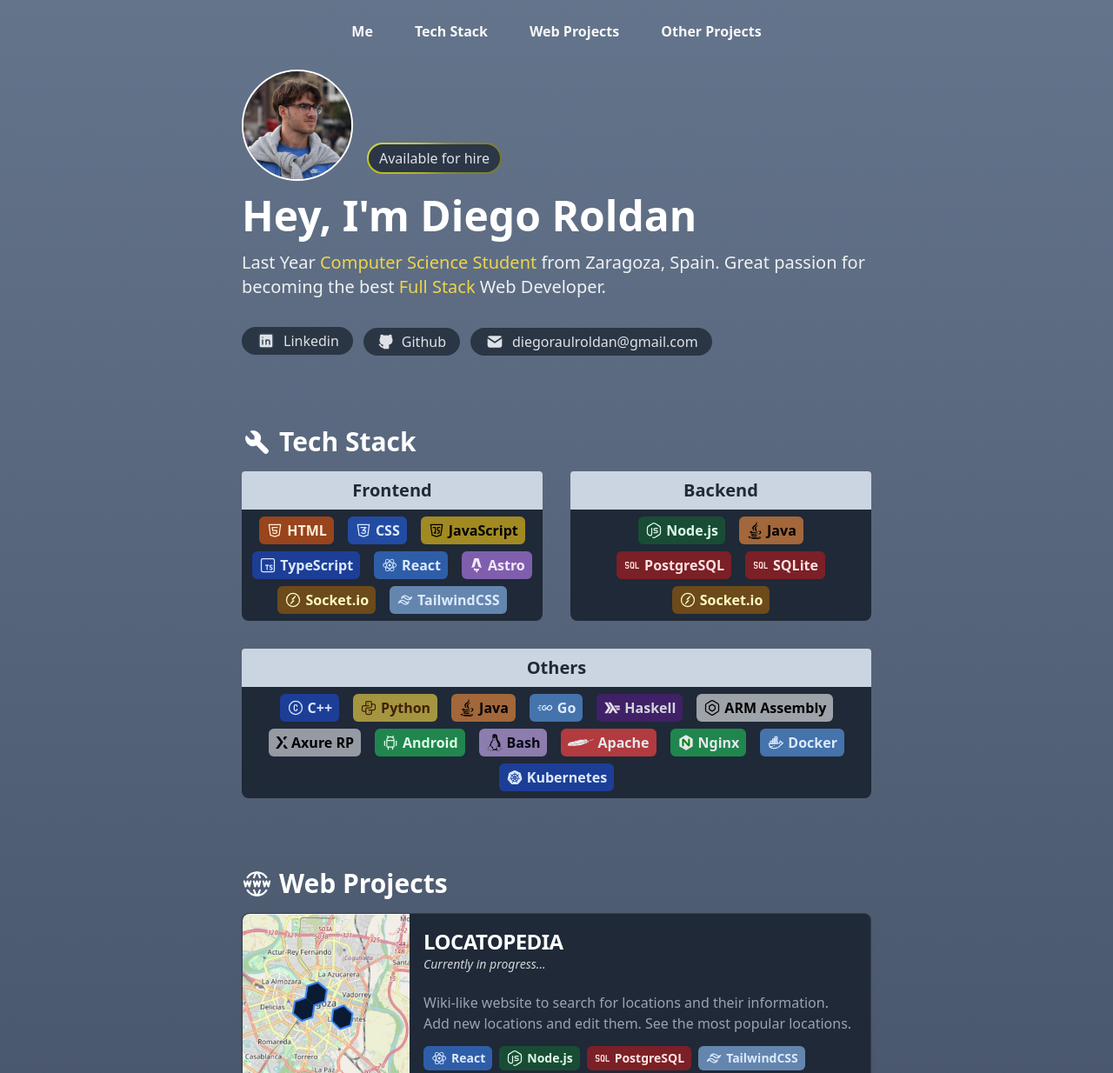
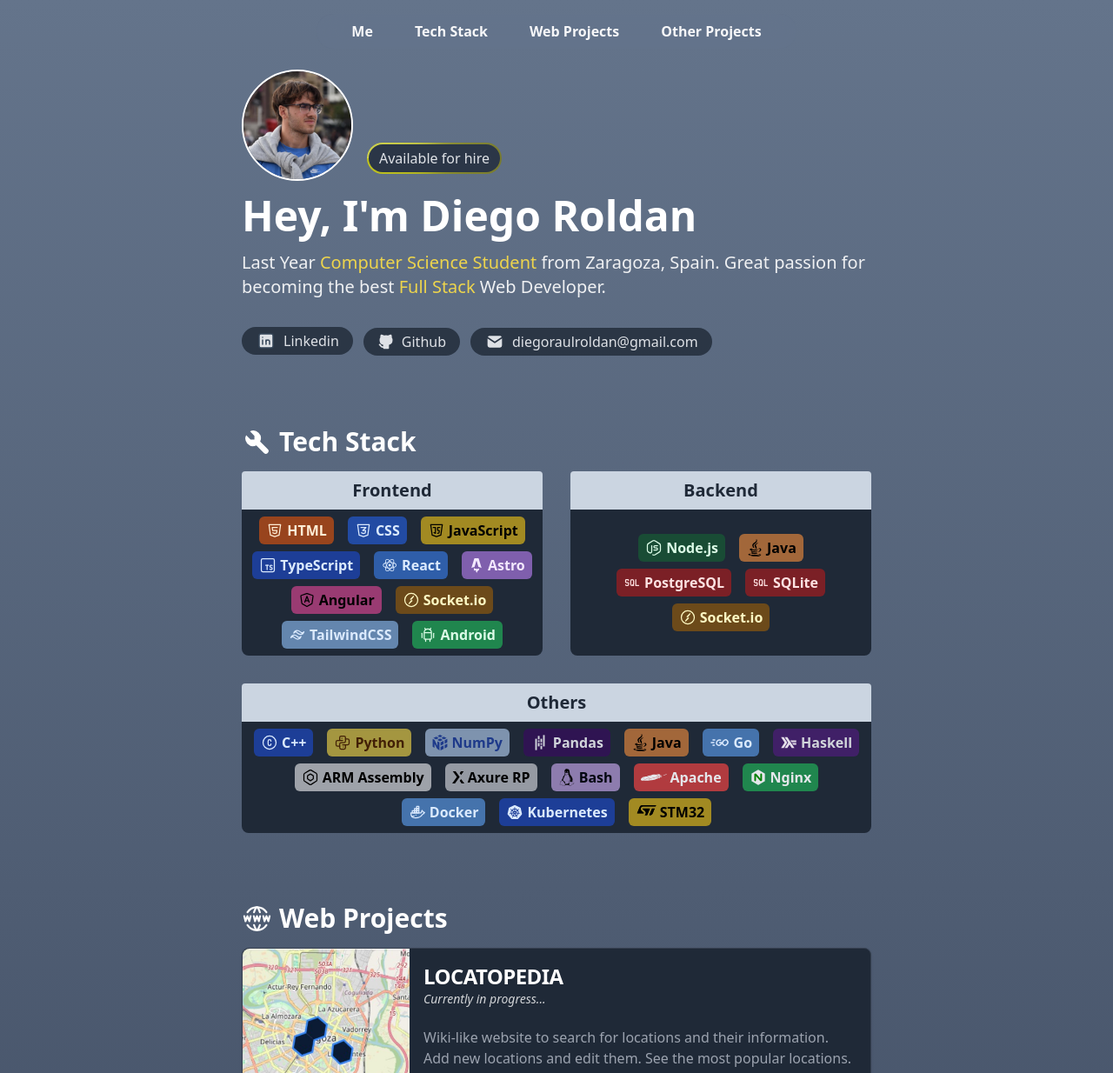
Before and after one commit to 841723/portfolio, an Astro site: page / in a window 1280 px wide. Shown: the top 1234 px of the page at 87% size. Built offline with nearby package versions, Linux system fonts and the light colour scheme; Astro itself is replaced by a stand-in of ours.

Commit message:
Add links to tech pills and new tecnologies

```diff
--- a/src/components/TechPill.astro
+++ b/src/components/TechPill.astro
@@ -18,9 +18,12 @@
 const { size, tech } = Astro.props;
 ---
 
-<span
-    class=`flex flex-row items-center gap-x-1 px-2 py-1 ${size ? sizes[size]:"text-sm"} font-semibold rounded-md ${tech.style}`
+<a
+    class=`flex flex-row items-center gap-x-1 px-2 py-1 ${size ? sizes[size]:"text-sm"} font-semibold rounded-md ${tech.style} hover:opacity-70 transition-all duration-200 ease-in-out`
+    href={tech.link}
+    target="_blank"
+    rel="noopener noreferrer"
 >
     {tech.icon && <tech.icon />}
     {tech.name}
-</span>
+</a>
--- /dev/null
+++ b/src/components/icons/Angular.astro
@@ -0,0 +1,16 @@
+<svg
+    viewBox='0 0 24 24'
+    fill='none'
+    stroke='currentColor'
+    stroke-linecap='round'
+    stroke-linejoin='round'
+    width='20'
+    height='20'
+    stroke-width='1.5'
+>
+    <path
+        d='M5.428 17.245l6.076 3.471a1 1 0 0 0 .992 0l6.076 -3.471a1 1 0 0 0 .495 -.734l1.323 -9.704a1 1 0 0 0 -.658 -1.078l-7.4 -2.612a1 1 0 0 0 -.665 0l-7.399 2.613a1 1 0 0 0 -.658 1.078l1.323 9.704a1 1 0 0 0 .495 .734z'
+    ></path>
+    <path d='M9 15l3 -8l3 8'></path>
+    <path d='M10 13h4'></path>
+</svg>
--- a/src/components/icons/Golang.astro
+++ b/src/components/icons/Golang.astro
@@ -1,6 +1,6 @@
 <svg
-    width="20"
-    height="20"
+    width="24"
+    height="24"
     viewBox="0 0 24 24"
     stroke-width="1.5"
     stroke="currentColor"
--- /dev/null
+++ b/src/components/icons/Numpy.astro
@@ -0,0 +1,11 @@
+<svg
+    height='18'
+    width='18'
+    viewBox='0 0 256 273.612'
+    fill="currentColor"
+    ><path
+        d='M191.548 186.292l.06 60.52-53.705 26.8v-60.494zM256 153.947v60.731l-45.805 22.86-.033-60.454zm-64.533-48.66l.06 59.885-53.625 26.647v-59.905zm64.533-32.082v59.509l-45.851 23.309-.04-60.005zm-126.262-7.04l47.933 24.195-49.731 24.975-47.028-23.62zM63.065 32.511l45.718 23.077-48.938 25.543-46.954-23.58zm130.69.35l49.243 24.69-44.04 22.12-48.032-24.228zM128.233 0l44.33 22.225-42.506 22.694L84.377 21.88z'
+        ></path><path
+        d='M118.944 131.914L82.77 113.728v78.606S38.533 98.207 34.434 89.752c-.528-1.091-2.703-2.288-3.259-2.578C23.243 83.009 0 71.235 0 71.235V210.11l32.154 17.188v-72.59s43.768 84.105 44.211 85.024c.443.92 4.84 9.784 9.533 12.897 6.253 4.139 33.053 20.255 33.053 20.255z'
+        ></path></svg
+>
--- /dev/null
+++ b/src/components/icons/Pandas.astro
@@ -0,0 +1,64 @@
+<svg
+   width="22"
+   height="22"
+   viewBox="0 0 210.21 280.43"
+   fill="currentColor"
+   version="1.1">
+  <rect
+     class="cls-1"
+     x="74.51"
+     y="43.03"
+     width="24.09"
+     height="50.02"
+     id="rect8" />
+  <rect
+     class="cls-1"
+     x="74.51"
+     y="145.78"
+     width="24.09"
+     height="50.02"
+     id="rect10" />
+  <rect
+     class="cls-2"
+     x="74.51"
+     y="107.65"
+     width="24.09"
+     height="23.6"
+     id="rect12"
+     />
+  <rect
+     class="cls-1"
+     x="35.81"
+     y="84.15"
+     width="24.09"
+     height="166.27"
+     id="rect14" />
+  <rect
+     class="cls-1"
+     x="112.41"
+     y="187.05"
+     width="24.09"
+     height="50.02"
+     id="rect16" />
+  <rect
+     class="cls-1"
+     x="112.41"
+     y="84.21"
+     width="24.09"
+     height="50.02"
+     id="rect18" />
+  <rect
+     class="cls-3"
+     x="112.41"
+     y="148.84"
+     width="24.09"
+     height="23.6"
+     id="rect20" />
+  <rect
+     class="cls-1"
+     x="150.3"
+     y="30"
+     width="24.09"
+     height="166.27"
+     id="rect22" />
+</svg>
--- /dev/null
+++ b/src/components/icons/STM.astro
@@ -0,0 +1,54 @@
+<svg
+    height='24'
+    viewBox='0 0 13.882864 9.84885'
+    width='24'
+    xmlns="http://www.w3.org/2000/svg"
+>
+  <!-- Definimos la máscara -->
+  <defs>
+    <mask id="mask">
+      <!-- Fondo visible (blanco) -->
+      <rect width="100%" height="100%" fill="white" />
+      <!-- Path a eliminar del fondo (negro) -->
+      <path
+        d='m0 0-26.132-.003v-.002c-2.058 0-3.917-1.209-4.739-3.084l-6.607-15.908c-.033-.077-.051-.158-.051-.241 0-.335.276-.608.615-.608l26.345.002.277.019c1.904.174 3.56 1.364 4.301 3.133l6.558 15.849c.032.073.047.152.047.234 0 .336-.275.609-.614.609'
+        transform='translate(552.142 75.8922)'
+        fill="black"
+      />
+    </mask>
+  </defs>
+
+  <!-- Aplicamos la máscara al contenido -->
+  <g mask="url(#mask)">
+    <path
+      d='m526.01 75.551c.001 0 .002-.001.002-.001-1.983 0-3.685-1.187-4.426-2.876l-5.159-12.426c-.013-.033-.021-.067-.021-.105 0-.148.122-.269.273-.269l11.799.001c.839 0 1.204.807.55 1.452l-4.333 4.054c-2.277 2.233-1.301 7.41 3.429 7.41h23.098c.12 0 .222.076.259.182l.914 2.209c.013.03.02.065.02.101 0 .15-.122.27-.273.27z'
+      fill='currentColor'
+      transform='matrix(.35277777 0 0 -.35277777 -181.249457 26.905302)'
+    ></path>
+    <path
+      d='m526.638 75.196.001-.001h-.606c-1.794 0-3.396-1.048-4.103-2.672l-5.081-12.239h11.629c.233 0 .41.089.474.239.066.161-.007.371-.19.552l-4.341 4.062c-1.287 1.261-1.658 3.404-.901 5.21.76 1.811 2.437 2.851 4.604 2.851h23.02l.829 1.999-.001.001z'
+      fill='currentColor'
+      transform='matrix(.35277777 0 0 -.35277777 -181.249457 26.905302)'
+    ></path>
+    <path
+      d='m545.103 69.224c-.3 0-.556-.18-.664-.439l-4.97-12.009c-.02-.038-.032-.081-.032-.126 0-.147.124-.268.274-.268l1.656-.001-.001.002c2.011 0 3.746 1.218 4.47 2.946s.003-.002.006-.004l3.95 9.535c.012.031.019.065.019.099 0 .15-.123.27-.273.27z'
+      fill='currentColor'
+      transform='matrix(.35277777 0 0 -.35277777 -181.249457 26.905302)'
+    ></path>
+    <path
+      d='m545.103 68.868c-.135 0-.254-.079-.305-.202l-4.94-11.933h.884l-.001.004h.604c1.78 0 3.37 1.031 4.085 2.634l3.937 9.501h-.001z'
+      fill='currentColor'
+      transform='matrix(.35277777 0 0 -.35277777 -181.249457 26.905302)'
+    ></path>
+    <path
+      d='m527.969 69.229c-.682 0-1.279-.839-.556-1.504l4.155-3.866s1.682-1.551 1.321-3.77c-.318-1.953-1.651-3.149-2.615-3.579l-.003-.001c-.023-.012-.038-.035-.038-.06 0-.037.03-.068.069-.068h4.846c.3 0 .557.18.664.439l4.989 12.043c.012.031.018.063.018.096 0 .15-.122.27-.274.27z'
+      fill='currentColor'
+      transform='matrix(.35277777 0 0 -.35277777 -181.249457 26.905302)'
+    ></path>
+    <path
+      d='m527.969 68.872c-.196 0-.398-.136-.47-.318-.086-.218.049-.404.18-.524l4.153-3.866c.075-.069 1.829-1.717 1.44-4.11-.236-1.45-1.029-2.602-1.907-3.321h3.758c.135 0 .255.08.306.201l4.946 11.938z'
+      fill='currentColor'
+      transform='matrix(.35277777 0 0 -.35277777 -181.249457 26.905302)'
+    ></path>
+  </g>
+</svg>
--- a/src/env.d.ts
+++ b/src/env.d.ts
@@ -1 +1,2 @@
+/// <reference path="../.astro/types.d.ts" />
 /// <reference types="astro/client" />
--- a/src/tags.ts
+++ b/src/tags.ts
@@ -22,35 +22,193 @@
 import NginxIcon from "./components/icons/Nginx.astro";
 import HaskellIcon from "./components/icons/Haskell.astro";
 import KubernetesIcon from "./components/icons/Kubernetes.astro";
+import AngularIcon from "./components/icons/Angular.astro";
+import NumpyIcon from "./components/icons/Numpy.astro";
+import PandasIcon from "./components/icons/Pandas.astro";
+import STMIcon from "./components/icons/STM.astro";
 
 
-export type TAGInfo = { name: string, style: string, icon: ((_props: Record<string, any>) => any) | null };
+export type TAGInfo = { name: string, style: string, icon: ((_props: Record<string, any>) => any), link: string | null };
 
 export const TAGS = {
-    React: { name: "React", style: "text-blue-100 bg-blue-500/60", icon: ReactIcon },
-    NodeJs: { name: "Node.js", style: "text-green-100 bg-green-800/60", icon: NodeJsIcon },
-    SocketIo: { name: "Socket.io", style: "text-yellow-100 bg-yellow-700/60", icon: SocketIoIcon },
-    PostgreSQL: { name: "PostgreSQL", style: "text-red-100 bg-red-700/60", icon: SQLIcon },
-    SQLite: { name: "SQLite", style: "text-red-100 bg-red-700/60", icon: SQLIcon },
-    HTML: { name: "HTML", style: "text-orange-100 bg-orange-600/60", icon: HTMLIcon },
-    CSS: { name: "CSS", style: "text-blue-100 bg-blue-600/60", icon: CSSIcon },
-    JavaScript: { name: "JavaScript", style: "text-black bg-yellow-400/60", icon: JavaScriptIcon },
-    Cplusplus: { name: "C++", style: "text-blue-100 bg-blue-700/60", icon: CplusplusIcon },
-    TailwindCSS: { name: "TailwindCSS", style: "text-blue-100 bg-blue-300/60", icon: TailwindCSSIcon },
-    Astro: { name: "Astro", style: "text-purple-100 bg-purple-400/60", icon: AstroIcon },
-    Python: { name: "Python", style: "text-yellow-950 bg-yellow-300/60", icon: PythonIcon },
-    Java: { name: "Java", style: "text-black bg-orange-400/60", icon: JavaIcon },
-    JavaCC: { name: "JavaCC", style: "text-black bg-orange-400/60", icon: JavaIcon },
-    Android: { name: "Android", style: "text-green-100 bg-green-500/60", icon: AndroidIcon },
-    Golang: { name: "Go", style: "text-blue-100 bg-blue-400/60", icon: GolangIcon },
-    Wordpress: { name: "WordPress", style: "text-blue-100 bg-blue-800/60", icon: WordpressIcon },
-    Assembly: { name: "ARM Assembly", style: "text-black bg-gray-100/60", icon: AssemblyIcon },
-    AxureRP: { name: "Axure RP", style: "text-black bg-gray-200/60", icon: AxureRP },
-    Typescript: { name: "TypeScript", style: "text-blue-100 bg-blue-700/60", icon: TypescriptIcon },
-    Docker: { name: "Docker", style: "text-blue-100 bg-blue-400/60", icon: DockerIcon },
-    Apache: { name: "Apache", style: "text-gray-200 bg-red-500/70", icon: ApacheIcon },
-    Bash: { name: "Bash", style: "text-gray-950 bg-purple-300/60", icon: BashIcon },
-    Nginx: { name: "Nginx", style: "text-gray-200 bg-green-500/60", icon: NginxIcon },
-    Haskell: { name: "Haskell", style: "text-gray-300 bg-purple-900/60", icon: HaskellIcon },
-    Kubernetes: { name: "Kubernetes", style: "text-blue-100 bg-blue-700/60", icon: KubernetesIcon },
-}
+    React: {
+        name: "React",
+        style: "text-blue-100 bg-blue-500/60",
+        icon: ReactIcon,
+        link: "https://react.dev/",
+    },
+    NodeJs: {
+        name: "Node.js",
+        style: "text-green-100 bg-green-800/60",
+        icon: NodeJsIcon,
+        link: "https://nodejs.org",
+    },
+    SocketIo: {
+        name: "Socket.io",
+        style: "text-yellow-100 bg-yellow-700/60",
+        icon: SocketIoIcon,
+        link: "https://socket.io/",
+    },
+    PostgreSQL: {
+        name: "PostgreSQL",
+        style: "text-red-100 bg-red-700/60",
+        icon: SQLIcon,
+        link: "https://www.postgresql.org/",
+    },
+    SQLite: {
+        name: "SQLite",
+        style: "text-red-100 bg-red-700/60",
+        icon: SQLIcon,
+        link: "https://www.sqlite.org/",
+    },
+    HTML: {
+        name: "HTML",
+        style: "text-orange-100 bg-orange-600/60",
+        icon: HTMLIcon,
+        link: "https://developer.mozilla.org/en-US/docs/Web/HTML",
+    },
+    CSS: {
+        name: "CSS",
+        style: "text-blue-100 bg-blue-600/60",
+        icon: CSSIcon,
+        link: "https://developer.mozilla.org/en-US/docs/Web/CSS",
+    },
+    JavaScript: {
+        name: "JavaScript",
+        style: "text-black bg-yellow-400/60",
+        icon: JavaScriptIcon,
+        link: "https://developer.mozilla.org/en-US/docs/Web/JavaScript",
+    },
+    Cplusplus: {
+        name: "C++",
+        style: "text-blue-100 bg-blue-700/60",
+        icon: CplusplusIcon,
+        link: "https://cplusplus.com/",
+    },
+    TailwindCSS: {
+        name: "TailwindCSS",
+        style: "text-blue-100 bg-blue-300/60",
+        icon: TailwindCSSIcon,
+        link: "https://tailwindcss.com/",
+    },
+    Astro: {
+        name: "Astro",
+        style: "text-purple-100 bg-purple-400/60",
+        icon: AstroIcon,
+        link: "https://astro.build/",
+    },
+    Python: {
+        name: "Python",
+        style: "text-yellow-950 bg-yellow-300/60",
+        icon: PythonIcon,
+        link: "https://www.python.org/",
+    },
+    Java: {
+        name: "Java",
+        style: "text-black bg-orange-400/60",
+        icon: JavaIcon,
+        link: "https://www.java.com/en/",
+    },
+    JavaCC: {
+        name: "JavaCC",
+        style: "text-black bg-orange-400/60",
+        icon: JavaIcon,
+        link: "https://javacc.github.io/javacc/",
+    },
+    Android: {
+        name: "Android",
+        style: "text-green-100 bg-green-500/60",
+        icon: AndroidIcon,
+        link: "https://developer.android.com/studio",
+    },
+    Golang: {
+        name: "Go",
+        style: "text-blue-100 bg-blue-400/60",
+        icon: GolangIcon,
+        link: "https://go.dev/",
+    },
+    Wordpress: {
+        name: "WordPress",
+        style: "text-blue-100 bg-blue-800/60",
+        icon: WordpressIcon,
+        link: "https://wordpress.com/",
+    },
+    Assembly: {
+        name: "ARM Assembly",
+        style: "text-black bg-gray-100/60",
+        icon: AssemblyIcon,
+        link: "https://www.tutorialspoint.com/assembly_programming/index.htm",
+    },
+    AxureRP: {
+        name: "Axure RP",
+        style: "text-black bg-gray-200/60",
+        icon: AxureRP,
+        link: "https://www.axure.com/",
+    },
+    Typescript: {
+        name: "TypeScript",
+        style: "text-blue-100 bg-blue-700/60",
+        icon: TypescriptIcon,
+        link: "https://www.typescriptlang.org/",
+    },
+    Docker: {
+        name: "Docker",
+        style: "text-blue-100 bg-blue-400/60",
+        icon: DockerIcon,
+        link: "https://www.docker.com/",
+    },
+    Apache: {
+        name: "Apache",
+        style: "text-gray-200 bg-red-500/70",
+        icon: ApacheIcon,
+        link: "https://httpd.apache.org/",
+    },
+    Bash: {
+        name: "Bash",
+        style: "text-gray-950 bg-purple-300/60",
+        icon: BashIcon,
+        link: "https://devhints.io/bash",
+    },
+    Nginx: {
+        name: "Nginx",
+        style: "text-gray-200 bg-green-500/60",
+        icon: NginxIcon,
+        link: "https://nginx.org/en/",
+    },
+    Haskell: {
+        name: "Haskell",
+        style: "text-gray-300 bg-purple-900/60",
+        icon: HaskellIcon,
+        link: "https://www.haskell.org/",
+    },
+    Kubernetes: {
+        name: "Kubernetes",
+        style: "text-blue-100 bg-blue-700/60",
+        icon: KubernetesIcon,
+        link: "https://kubernetes.io/",
+    },
+    STM32: {
+        name: "STM32",
+        style: "text-black bg-yellow-400/60",
+        icon: STMIcon,
+        link: "https://www.st.com/en/microcontrollers-microprocessors/stm32-32-bit-arm-cortex-mcus.html",
+    },
+    Pandas: {
+        name: "Pandas",
+        style: "text-gray-300 bg-purple-950/60",
+        icon: PandasIcon,
+        link: "https://pandas.pydata.org/",
+    },
+    NumPy: {
+        name: "NumPy",
+        style: "text-blue-900 bg-blue-200/60",
+        icon: NumpyIcon,
+        link: "https://numpy.org/",
+    },
+    Angular: {
+        name: "Angular",
+        style: "text-black bg-pink-500/60",
+        icon: AngularIcon,
+        link: "https://angular.io/",
+    },
+};
--- a/src/techstack.ts
+++ b/src/techstack.ts
@@ -3,7 +3,8 @@
 export const TECH_STACK = [
     {
         title: "Frontend",
-        used_tech: [TAGS.HTML, TAGS.CSS, TAGS.JavaScript, TAGS.Typescript, TAGS.React, TAGS.Astro, TAGS.SocketIo, TAGS.TailwindCSS],
+        used_tech: [TAGS.HTML, TAGS.CSS, TAGS.JavaScript, TAGS.Typescript, TAGS.React, TAGS.Astro, TAGS.Angular, TAGS.SocketIo, TAGS.TailwindCSS, TAGS.Android
+        ],
 
     },
     {
@@ -12,6 +13,6 @@
     },
     {
         title: "Others",
-        used_tech: [TAGS.Cplusplus, TAGS.Python, TAGS.Java, TAGS.Golang, TAGS.Haskell, TAGS.Assembly, TAGS.AxureRP, TAGS.Android, TAGS.Bash, TAGS.Apache, TAGS.Nginx, TAGS.Docker, TAGS.Kubernetes],
+        used_tech: [TAGS.Cplusplus, TAGS.Python, TAGS.NumPy, TAGS.Pandas, TAGS.Java, TAGS.Golang, TAGS.Haskell, TAGS.Assembly, TAGS.AxureRP, TAGS.Bash, TAGS.Apache, TAGS.Nginx, TAGS.Docker, TAGS.Kubernetes, TAGS.STM32],
     },
 ];
```
Also changed, not shown: package.json (+7 -7 lines), 1 other file.
